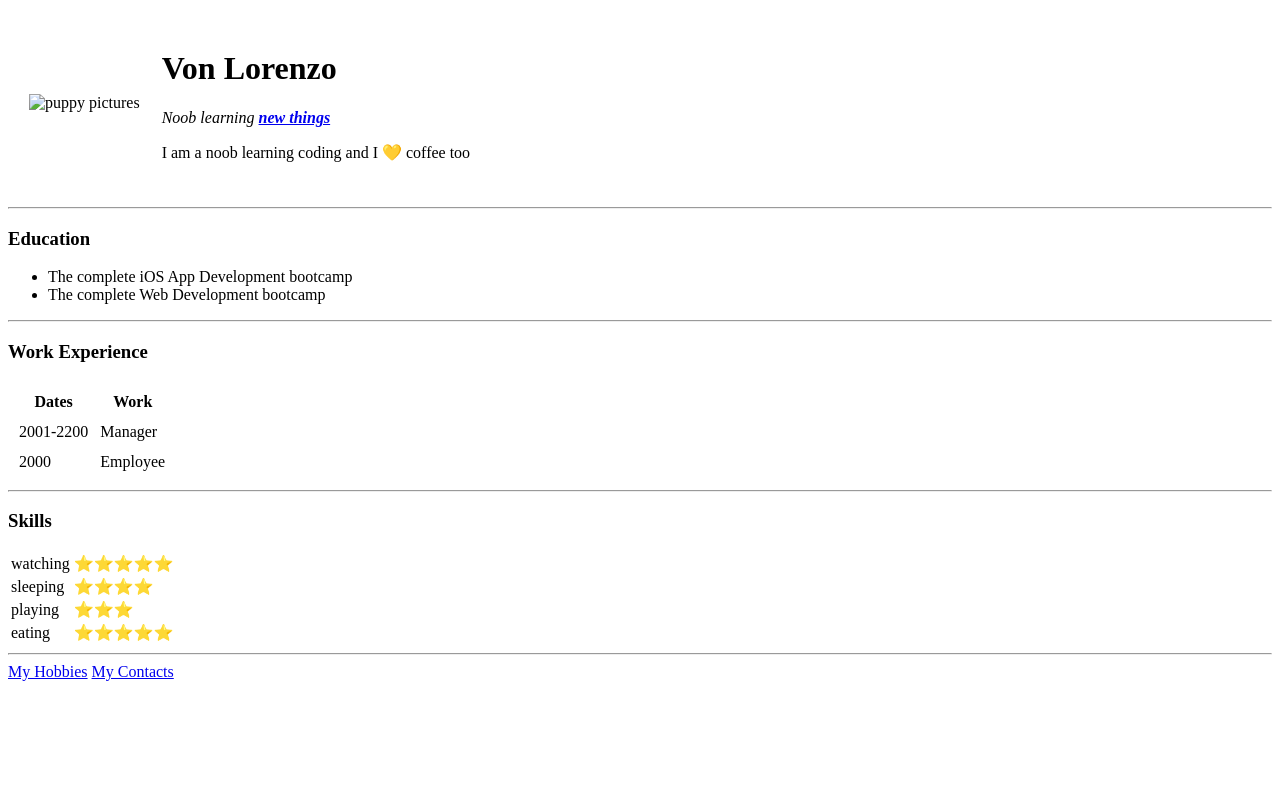
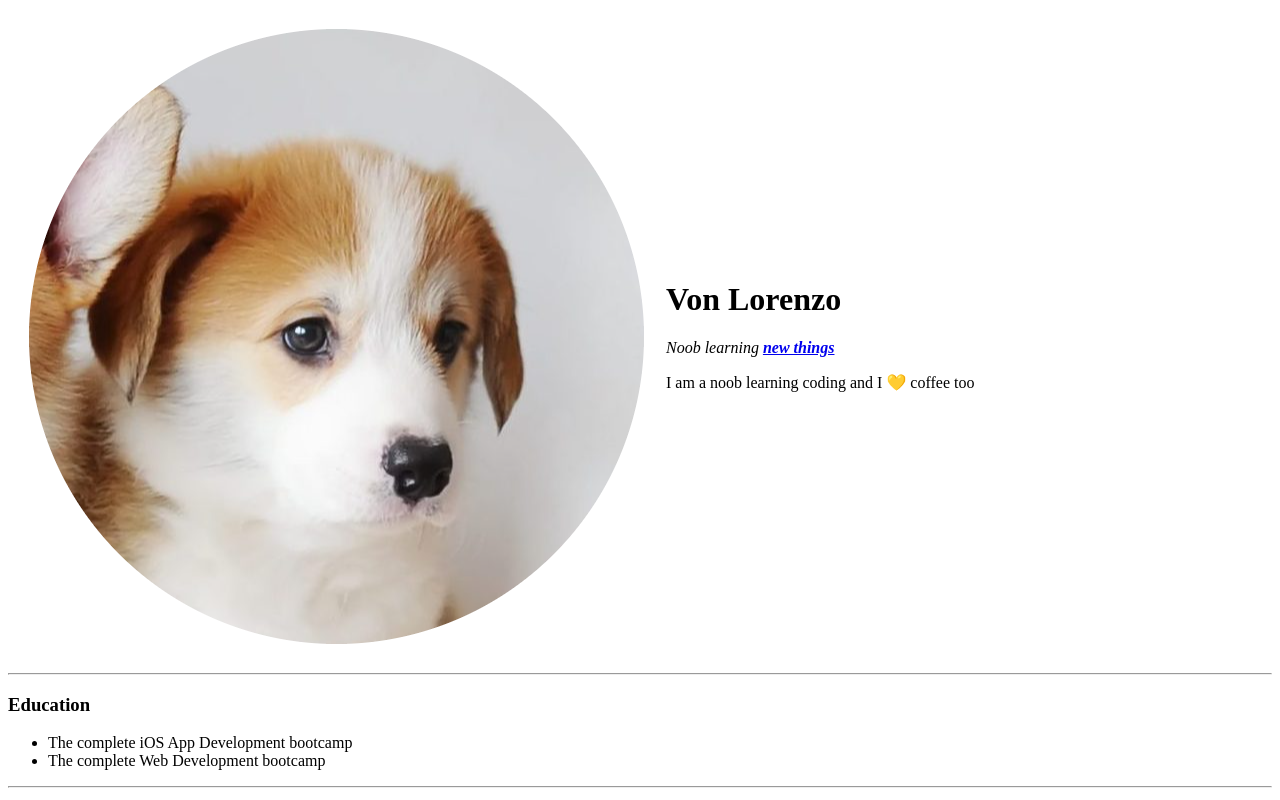
Before and after one commit to VonLorenzo/cv, a plain HTML site: page index.html in a window 1280 px wide. Shown: the top 800 px of the page. Drawn offline with Linux system fonts and the light colour scheme.

Commit message:
update index.html

```diff
--- a/index.html
+++ b/index.html
@@ -1,4 +1,4 @@
-<!DOCTYPE html>
+
 <html lang="en" dir="ltr">
 
 <head>
@@ -8,7 +8,7 @@
 
 <body>
   <table cellspacing="20">
-    <td><img src="images/puppies-modified.png" alt="puppy pictures"></td>
+    <td><img src="puppies-modified.png" alt="puppy pictures"></td>
     <td>
       <h1>Von Lorenzo</h1>
       <p><em>Noob learning <strong><a
```
